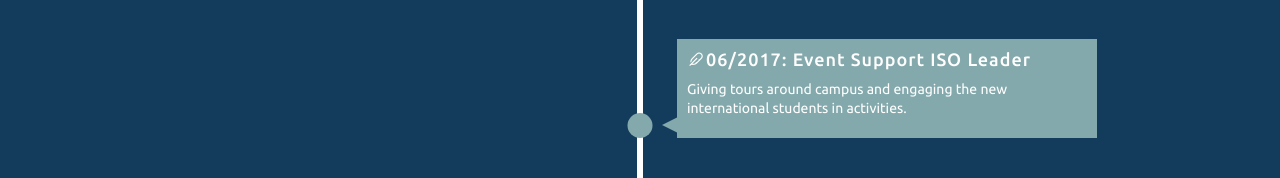
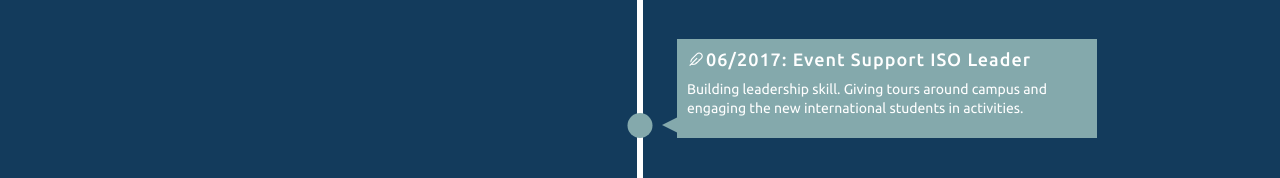
Before and after one commit to haoyu327/timeline, a plain HTML site: page index.html in a window 1280 px wide. Shown: the part 620-798 px from the top of the page. Drawn offline with nearby package versions, Linux system fonts and the light colour scheme.

Commit message:
add timeline

```diff
--- a/index.html
+++ b/index.html
@@ -78,8 +78,8 @@
               <i class="las la-feather"></i>06/2017: Event Support ISO Leader
             </h2>
             <p>
-              Giving tours around campus and engaging the new international
-              students in activities.
+              Building leadership skill. Giving tours around campus and engaging
+              the new international students in activities.
             </p>
           </div>
         </li>
```
